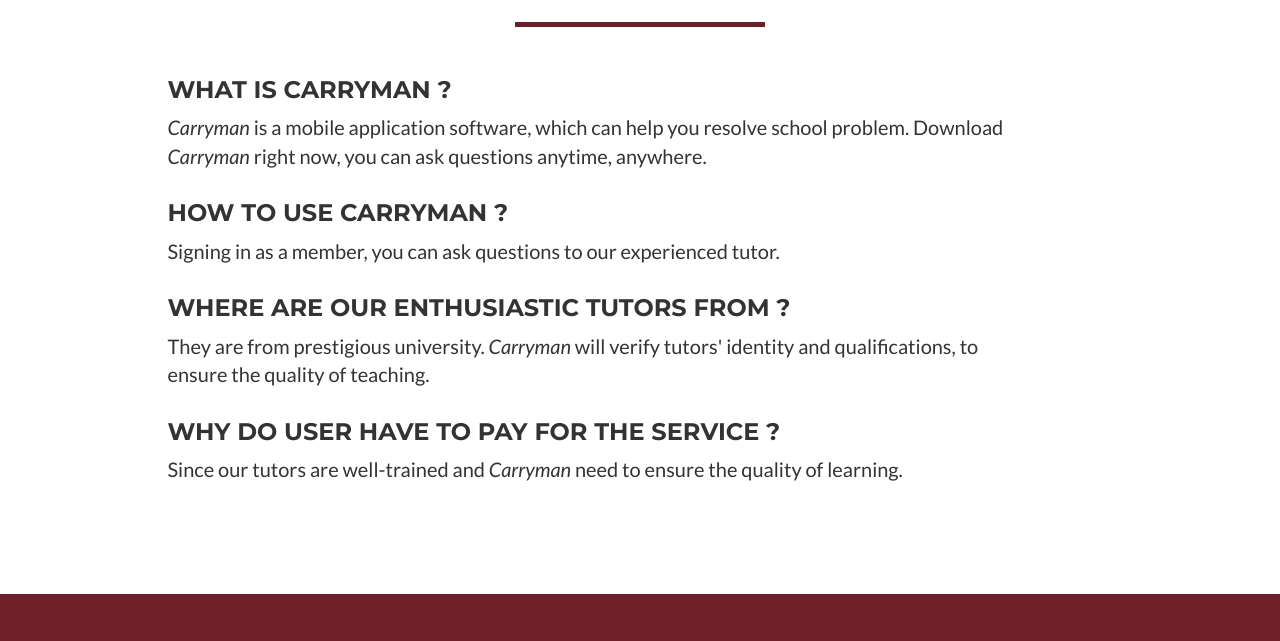
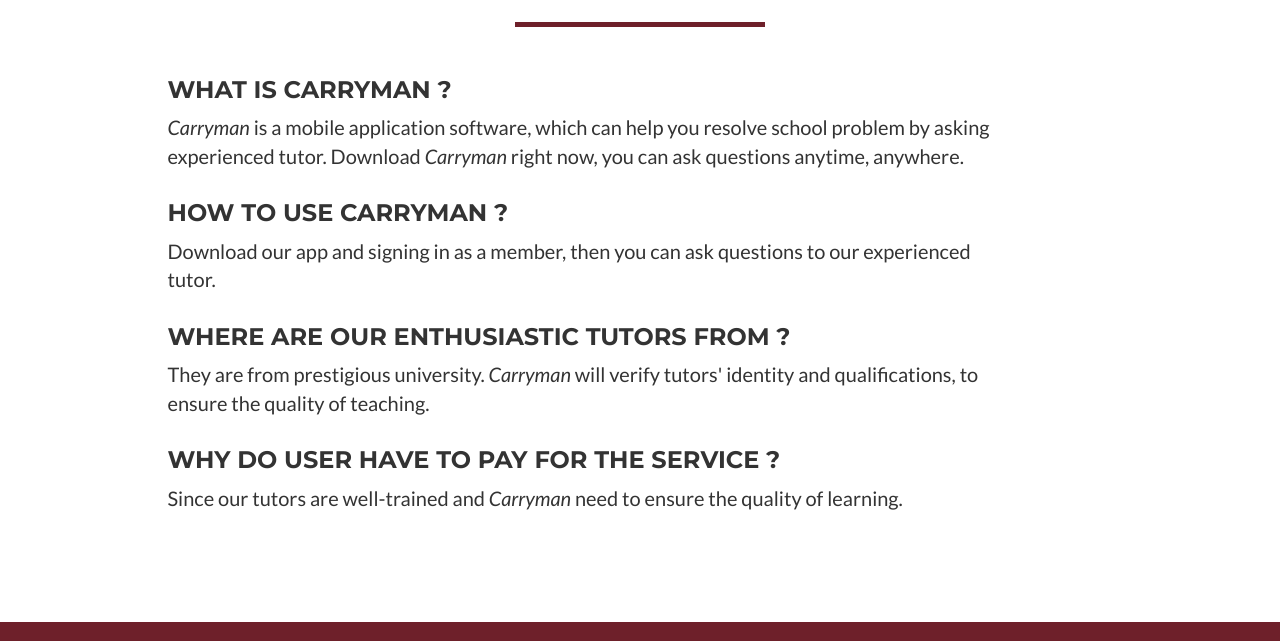
Before and after one commit to carrymanTW/carrymanTW.github.io, a website: page index.html in a window 1280 px wide. Shown: the part 1616-2257 px from the top of the page. Drawn offline with nearby package versions, Linux system fonts and the light colour scheme.

Commit message:
:sparkles: Update Q&A

```diff
--- a/index.html
+++ b/index.html
@@ -143,11 +143,11 @@
             <div class="row">
                 <div class="col-lg-9 col-md-offset-1">
                 	<h3>What is Carryman ?</h3>
-                    <p><i>Carryman</i> is a mobile application software, which can help you resolve school problem. Download <i>Carryman</i> right now, you can ask questions anytime, anywhere.</p>
+                    <p><i>Carryman</i> is a mobile application software, which can help you resolve school problem by asking experienced tutor. Download <i>Carryman</i> right now, you can ask questions anytime, anywhere.</p>
                 </div>
                 <div class="col-lg-9 col-md-offset-1">
                     <h3>How to use Carryman ?</h3>
-                    <p>Signing in as a member, you can ask questions to our experienced tutor.</p>
+                    <p>Download our app and signing in as a member, then you can ask questions to our experienced tutor.</p>
                 </div>
                 <div class="col-lg-9 col-md-offset-1">
                     <h3>Where are our enthusiastic tutors from ?</h3>
```
